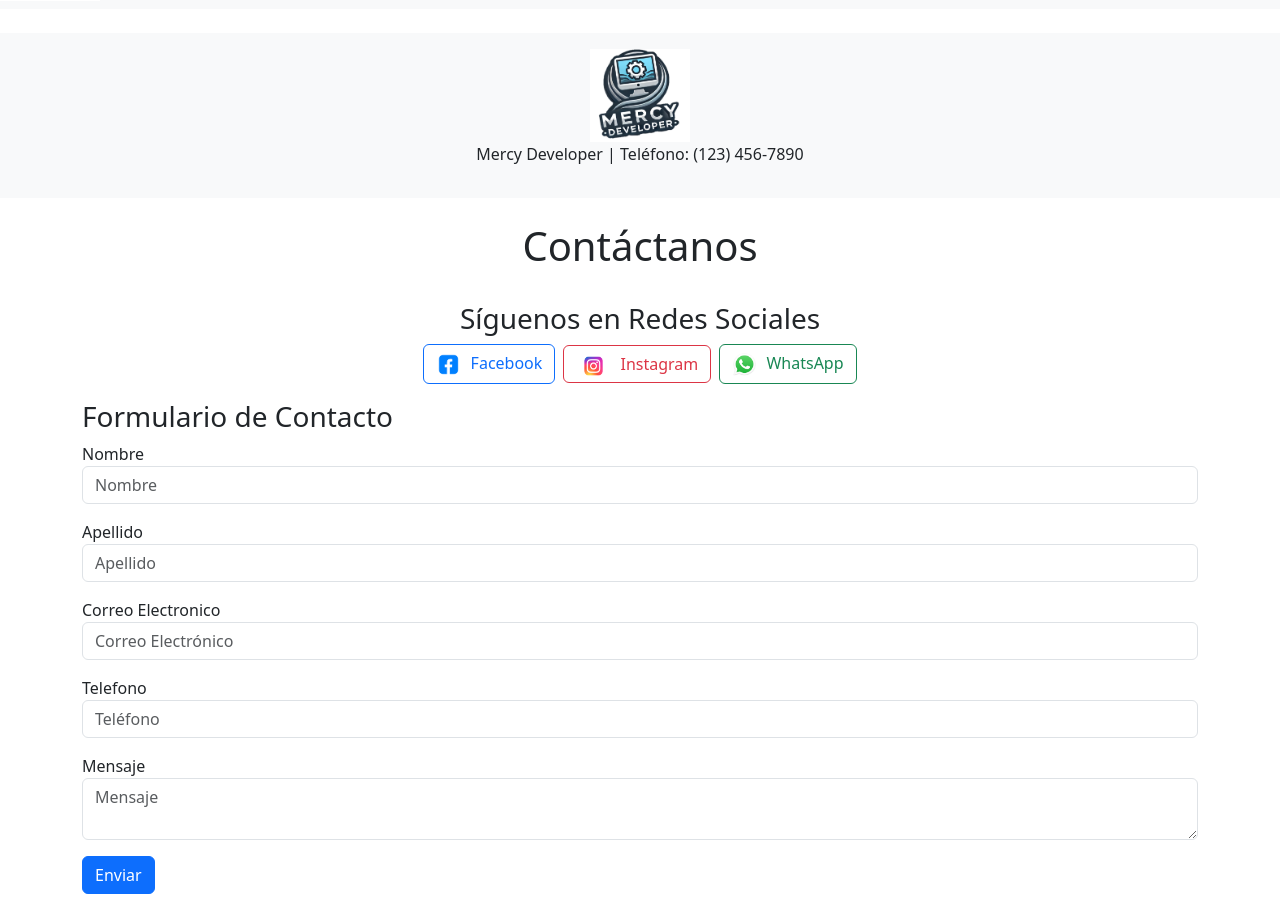
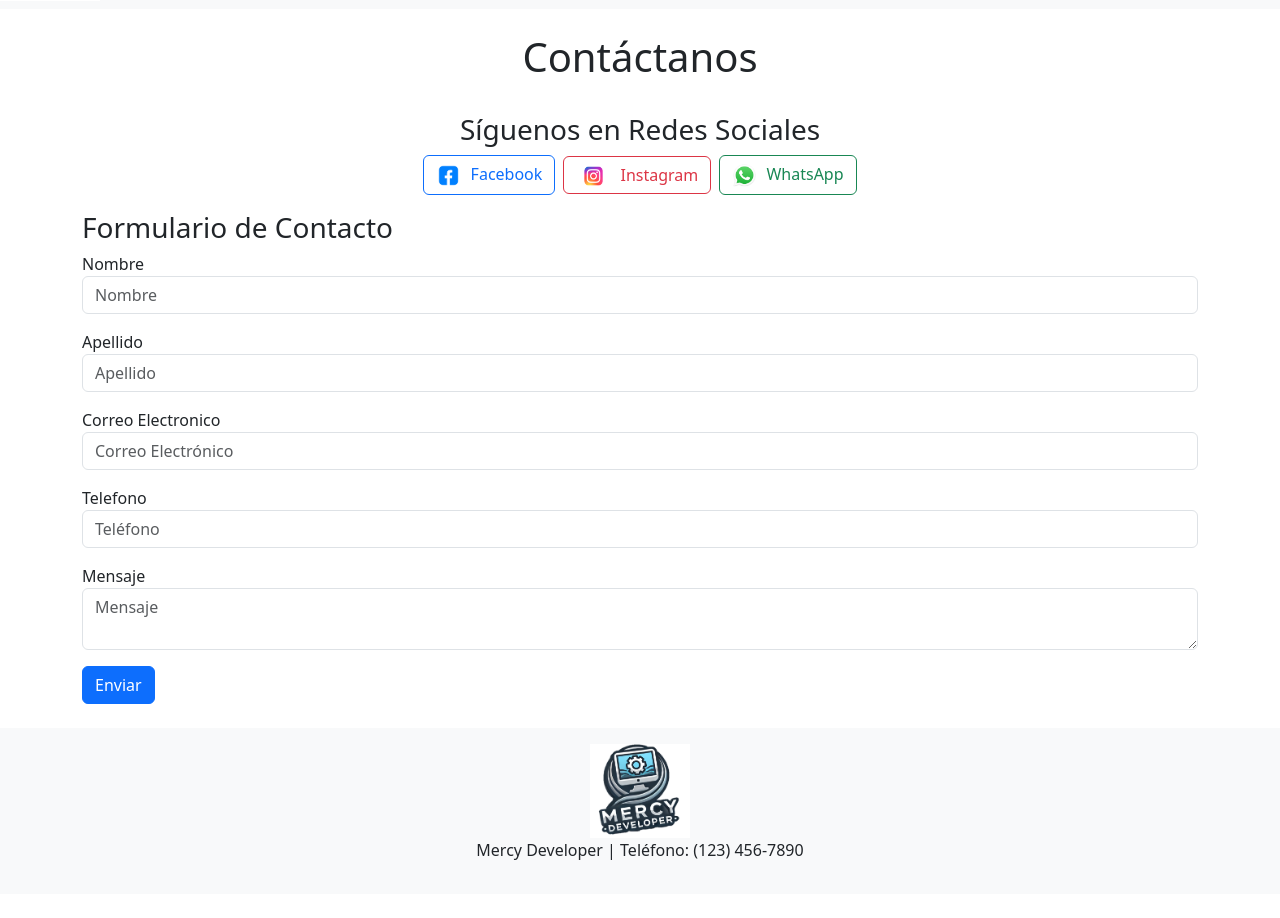
Before and after one commit to alexalopex/formativa_angular, an Angular app: page /contacto in a window 1280 px wide. Shown: the part 87-1005 px from the top of the page. After the commit the page ends 981 px from the top, so only its background shows below. Built offline with nearby package versions, Linux system fonts and the light colour scheme.

Commit message:
actualización del footer (app.component.html)

```diff
--- a/src/app/app.component.html
+++ b/src/app/app.component.html
@@ -31,11 +31,11 @@
 
 </nav>
 
-<footer class="bg-light text-center text-lg-start mt-4">
+<router-outlet />
+
+  <footer class="bg-light text-center text-lg-start mt-4">
   <div class="text-center p-3">
       <img src="assets/img/logoMERCY.PNG" alt="Logotipo de Mercy Developer" style="width: 100px;">
       <p>Mercy Developer | Teléfono: (123) 456-7890</p>
   </div>
 </footer>
-
-<router-outlet />
```
